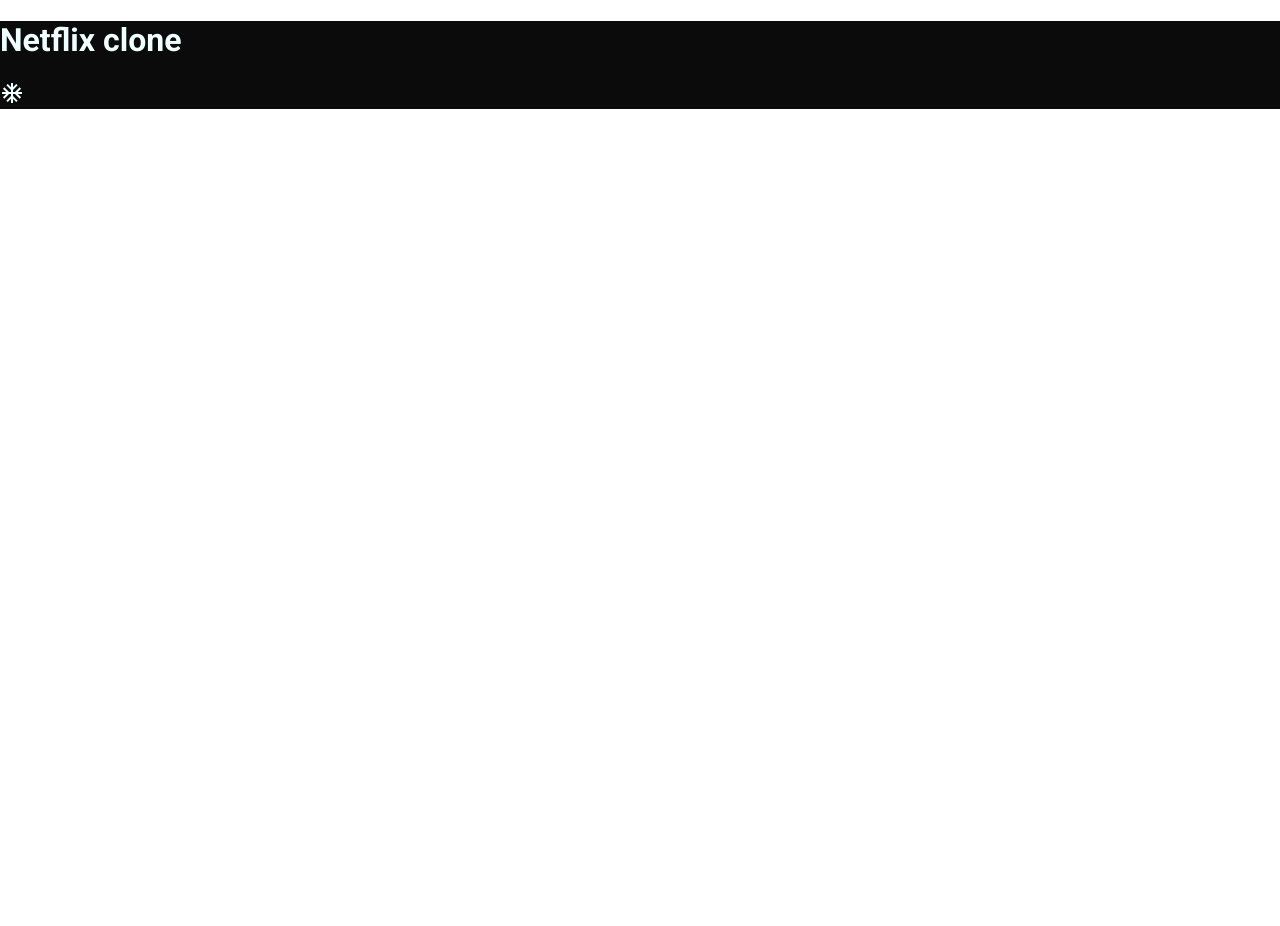
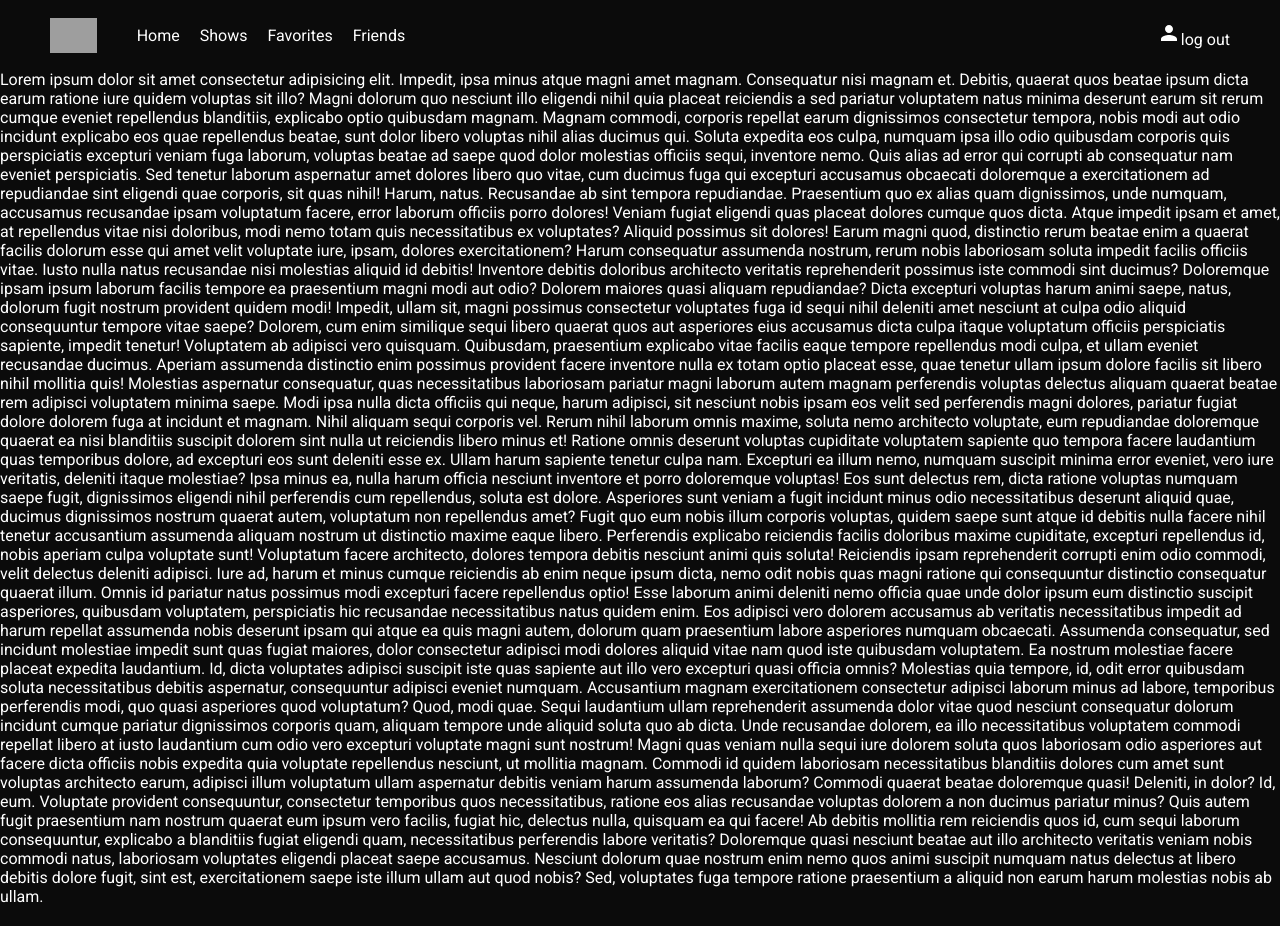
Before and after one commit to artemkolinko/react-netflix-clone, a React (Create React App) app in the folder frontend/: page / in a window 1280 px wide. Before the commit the page ends 800 px from the top, so only its background shows below. Built offline with nearby package versions, Linux system fonts and the light colour scheme; grey boxes are pictures that could not be loaded.

Commit message:
Add navbar

```diff
--- /dev/null
+++ b/frontend/src/components/navbar/Navbar.js
@@ -0,0 +1,30 @@
+import './navbar.css';
+import SearchIcon from '@material-ui/icons/Search';
+import PersonIcon from '@material-ui/icons/Person';
+import ArrowDropDownIcon from '@material-ui/icons/ArrowDropDown';
+
+const Navbar = () => {
+  return (
+    <div className='navbar'>
+      <div className='container'>
+        <div className='left'>
+          <img
+            src='https://upload.wikimedia.org/wikipedia/commons/0/08/Netflix_2015_logo.svg'
+            alt='netflix'
+          />
+          <span>Home</span>
+          <span>Shows</span>
+          <span>Favorites</span>
+          <span>Friends</span>
+        </div>
+        <div className='right'>
+          {/* <SearchIcon /> */}
+          <PersonIcon />
+          <span>log out</span>
+        </div>
+      </div>
+    </div>
+  );
+};
+
+export default Navbar;
--- /dev/null
+++ b/frontend/src/components/navbar/navbar.css
@@ -0,0 +1,29 @@
+.navbar {
+  position: fixed;
+  top: 0;
+  width: 100%;
+  z-index: 99;
+}
+.navbar .container {
+  padding: 0 50px;
+  height: 70px;
+  font-size: 1rem;
+  display: flex;
+  align-items: center;
+  justify-content: space-between;
+}
+
+.navbar .container .left {
+  display: flex;
+  align-items: center;
+}
+
+.navbar .container .left span {
+  margin-right: 20px;
+  cursor: pointer;
+}
+
+.navbar .container .left img {
+  height: 35px;
+  margin-right: 40px;
+}
--- a/frontend/src/home/Home.js
+++ b/frontend/src/home/Home.js
@@ -1,13 +1,117 @@
 // do not need it from React 17+
 // import React from 'react'
 import './home.css';
-import {AcUnit} from '@material-ui/icons';
+import Navbar from '../components/navbar/Navbar';
 
 const Home = () => {
   return (
     <div className='home'>
-      <h1>Netflix clone</h1>
-      <AcUnit />
+      <Navbar />
+      Lorem ipsum dolor sit amet consectetur adipisicing elit. Impedit, ipsa
+      minus atque magni amet magnam. Consequatur nisi magnam et. Debitis,
+      quaerat quos beatae ipsum dicta earum ratione iure quidem voluptas sit
+      illo? Magni dolorum quo nesciunt illo eligendi nihil quia placeat
+      reiciendis a sed pariatur voluptatem natus minima deserunt earum sit rerum
+      cumque eveniet repellendus blanditiis, explicabo optio quibusdam magnam.
+      Magnam commodi, corporis repellat earum dignissimos consectetur tempora,
+      nobis modi aut odio incidunt explicabo eos quae repellendus beatae, sunt
+      dolor libero voluptas nihil alias ducimus qui. Soluta expedita eos culpa,
+      numquam ipsa illo odio quibusdam corporis quis perspiciatis excepturi
+      veniam fuga laborum, voluptas beatae ad saepe quod dolor molestias
+      officiis sequi, inventore nemo. Quis alias ad error qui corrupti ab
+      consequatur nam eveniet perspiciatis. Sed tenetur laborum aspernatur amet
+      dolores libero quo vitae, cum ducimus fuga qui excepturi accusamus
+      obcaecati doloremque a exercitationem ad repudiandae sint eligendi quae
+      corporis, sit quas nihil! Harum, natus. Recusandae ab sint tempora
+      repudiandae. Praesentium quo ex alias quam dignissimos, unde numquam,
+      accusamus recusandae ipsam voluptatum facere, error laborum officiis porro
+      dolores! Veniam fugiat eligendi quas placeat dolores cumque quos dicta.
+      Atque impedit ipsam et amet, at repellendus vitae nisi doloribus, modi
+      nemo totam quis necessitatibus ex voluptates? Aliquid possimus sit
+      dolores! Earum magni quod, distinctio rerum beatae enim a quaerat facilis
+      dolorum esse qui amet velit voluptate iure, ipsam, dolores exercitationem?
+      Harum consequatur assumenda nostrum, rerum nobis laboriosam soluta impedit
+      facilis officiis vitae. Iusto nulla natus recusandae nisi molestias
+      aliquid id debitis! Inventore debitis doloribus architecto veritatis
+      reprehenderit possimus iste commodi sint ducimus? Doloremque ipsam ipsum
+      laborum facilis tempore ea praesentium magni modi aut odio? Dolorem
+      maiores quasi aliquam repudiandae? Dicta excepturi voluptas harum animi
+      saepe, natus, dolorum fugit nostrum provident quidem modi! Impedit, ullam
+      sit, magni possimus consectetur voluptates fuga id sequi nihil deleniti
+      amet nesciunt at culpa odio aliquid consequuntur tempore vitae saepe?
+      Dolorem, cum enim similique sequi libero quaerat quos aut asperiores eius
+      accusamus dicta culpa itaque voluptatum officiis perspiciatis sapiente,
+      impedit tenetur! Voluptatem ab adipisci vero quisquam. Quibusdam,
+      praesentium explicabo vitae facilis eaque tempore repellendus modi culpa,
+      et ullam eveniet recusandae ducimus. Aperiam assumenda distinctio enim
+      possimus provident facere inventore nulla ex totam optio placeat esse,
+      quae tenetur ullam ipsum dolore facilis sit libero nihil mollitia quis!
+      Molestias aspernatur consequatur, quas necessitatibus laboriosam pariatur
+      magni laborum autem magnam perferendis voluptas delectus aliquam quaerat
+      beatae rem adipisci voluptatem minima saepe. Modi ipsa nulla dicta
+      officiis qui neque, harum adipisci, sit nesciunt nobis ipsam eos velit sed
+      perferendis magni dolores, pariatur fugiat dolore dolorem fuga at incidunt
+      et magnam. Nihil aliquam sequi corporis vel. Rerum nihil laborum omnis
+      maxime, soluta nemo architecto voluptate, eum repudiandae doloremque
+      quaerat ea nisi blanditiis suscipit dolorem sint nulla ut reiciendis
+      libero minus et! Ratione omnis deserunt voluptas cupiditate voluptatem
+      sapiente quo tempora facere laudantium quas temporibus dolore, ad
+      excepturi eos sunt deleniti esse ex. Ullam harum sapiente tenetur culpa
+      nam. Excepturi ea illum nemo, numquam suscipit minima error eveniet, vero
+      iure veritatis, deleniti itaque molestiae? Ipsa minus ea, nulla harum
+      officia nesciunt inventore et porro doloremque voluptas! Eos sunt delectus
+      rem, dicta ratione voluptas numquam saepe fugit, dignissimos eligendi
+      nihil perferendis cum repellendus, soluta est dolore. Asperiores sunt
+      veniam a fugit incidunt minus odio necessitatibus deserunt aliquid quae,
+      ducimus dignissimos nostrum quaerat autem, voluptatum non repellendus
+      amet? Fugit quo eum nobis illum corporis voluptas, quidem saepe sunt atque
+      id debitis nulla facere nihil tenetur accusantium assumenda aliquam
+      nostrum ut distinctio maxime eaque libero. Perferendis explicabo
+      reiciendis facilis doloribus maxime cupiditate, excepturi repellendus id,
+      nobis aperiam culpa voluptate sunt! Voluptatum facere architecto, dolores
+      tempora debitis nesciunt animi quis soluta! Reiciendis ipsam reprehenderit
+      corrupti enim odio commodi, velit delectus deleniti adipisci. Iure ad,
+      harum et minus cumque reiciendis ab enim neque ipsum dicta, nemo odit
+      nobis quas magni ratione qui consequuntur distinctio consequatur quaerat
+      illum. Omnis id pariatur natus possimus modi excepturi facere repellendus
+      optio! Esse laborum animi deleniti nemo officia quae unde dolor ipsum eum
+      distinctio suscipit asperiores, quibusdam voluptatem, perspiciatis hic
+      recusandae necessitatibus natus quidem enim. Eos adipisci vero dolorem
+      accusamus ab veritatis necessitatibus impedit ad harum repellat assumenda
+      nobis deserunt ipsam qui atque ea quis magni autem, dolorum quam
+      praesentium labore asperiores numquam obcaecati. Assumenda consequatur,
+      sed incidunt molestiae impedit sunt quas fugiat maiores, dolor consectetur
+      adipisci modi dolores aliquid vitae nam quod iste quibusdam voluptatem. Ea
+      nostrum molestiae facere placeat expedita laudantium. Id, dicta voluptates
+      adipisci suscipit iste quas sapiente aut illo vero excepturi quasi officia
+      omnis? Molestias quia tempore, id, odit error quibusdam soluta
+      necessitatibus debitis aspernatur, consequuntur adipisci eveniet numquam.
+      Accusantium magnam exercitationem consectetur adipisci laborum minus ad
+      labore, temporibus perferendis modi, quo quasi asperiores quod voluptatum?
+      Quod, modi quae. Sequi laudantium ullam reprehenderit assumenda dolor
+      vitae quod nesciunt consequatur dolorum incidunt cumque pariatur
+      dignissimos corporis quam, aliquam tempore unde aliquid soluta quo ab
+      dicta. Unde recusandae dolorem, ea illo necessitatibus voluptatem commodi
+      repellat libero at iusto laudantium cum odio vero excepturi voluptate
+      magni sunt nostrum! Magni quas veniam nulla sequi iure dolorem soluta quos
+      laboriosam odio asperiores aut facere dicta officiis nobis expedita quia
+      voluptate repellendus nesciunt, ut mollitia magnam. Commodi id quidem
+      laboriosam necessitatibus blanditiis dolores cum amet sunt voluptas
+      architecto earum, adipisci illum voluptatum ullam aspernatur debitis
+      veniam harum assumenda laborum? Commodi quaerat beatae doloremque quasi!
+      Deleniti, in dolor? Id, eum. Voluptate provident consequuntur, consectetur
+      temporibus quos necessitatibus, ratione eos alias recusandae voluptas
+      dolorem a non ducimus pariatur minus? Quis autem fugit praesentium nam
+      nostrum quaerat eum ipsum vero facilis, fugiat hic, delectus nulla,
+      quisquam ea qui facere! Ab debitis mollitia rem reiciendis quos id, cum
+      sequi laborum consequuntur, explicabo a blanditiis fugiat eligendi quam,
+      necessitatibus perferendis labore veritatis? Doloremque quasi nesciunt
+      beatae aut illo architecto veritatis veniam nobis commodi natus,
+      laboriosam voluptates eligendi placeat saepe accusamus. Nesciunt dolorum
+      quae nostrum enim nemo quos animi suscipit numquam natus delectus at
+      libero debitis dolore fugit, sint est, exercitationem saepe iste illum
+      ullam aut quod nobis? Sed, voluptates fuga tempore ratione praesentium a
+      aliquid non earum harum molestias nobis ab ullam.
     </div>
   );
 };
--- a/frontend/src/home/home.css
+++ b/frontend/src/home/home.css
@@ -1,4 +1,5 @@
 .home {
+  padding: 70px 0 20px;
   background-color: var(--main-color);
-  color: azure;
+  color: white;
 }
```
